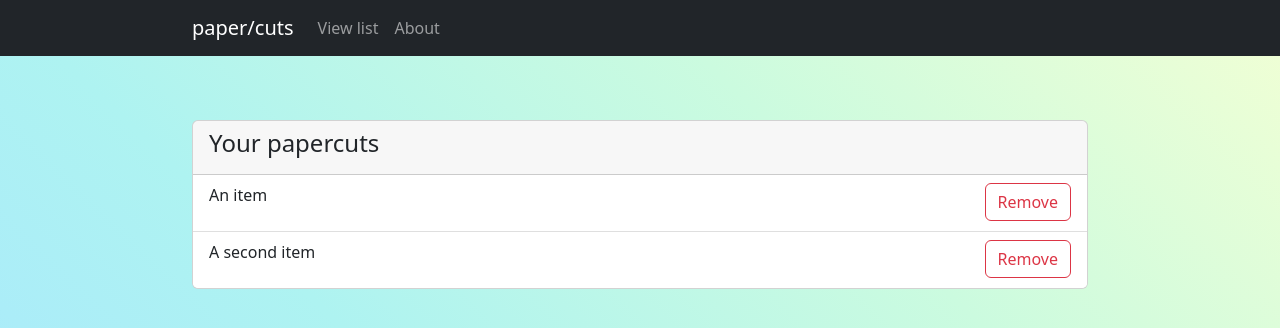
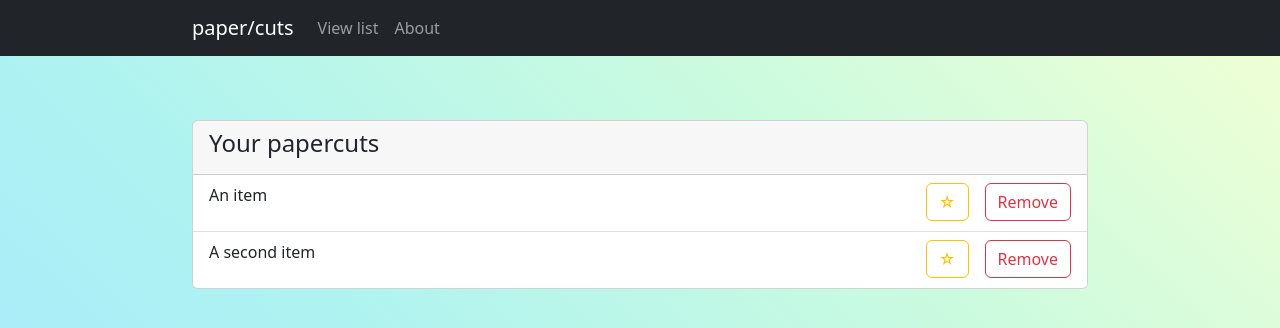
Before and after one commit to colebeezley/papercuts-todo-app, a React (Create React App) app: page / in a window 1280 px wide. Shown: the top 328 px of the page. Built offline with nearby package versions, Linux system fonts and the light colour scheme.

Commit message:
internal changes to favorite tasks, needs FE

```diff
--- a/src/About.js
+++ b/src/About.js
@@ -15,7 +15,6 @@ function About() {
                         <a href="https://github.com/onodeloc/paper-cuts" className="btn btn-primary" rel="noreferrer" target={"_blank"}>Source code</a>
                     </div>
                 </div>
-
 
                 <div className="card" id="about-card">
                     <div className="card-body">
--- a/src/List.js
+++ b/src/List.js
@@ -8,10 +8,12 @@ if (initial_list == null){
             {
                 id: 'a',
                 name: 'An item',
+                star: true
             },
             {
                 id: 'b',
                 name: 'A second item',
+                star: false
             },
             // object format
         ];
@@ -27,8 +29,21 @@ function List() {
         setName(event.target.value);
     }
 
+    function handleFavorite(id){
+        let newList = list.map((item) => {
+            if (item.id !== id){
+                return item
+            } else {
+                item.star = !item.star // we're just changing the enabled status of the star
+                return item
+            }
+        })
+        setList(newList)
+        localStorage.setItem('ourList', JSON.stringify(newList))
+    }
+
     function handleAdd() {
-        const newList = list.concat({ name, id: uuidv4() });
+        const newList = list.concat({ name, id: uuidv4(), star: null });
         setList(newList);
         setName('');
         // set list to new list, update name
@@ -47,6 +62,7 @@ function List() {
         }
     };
 
+
     return (
         <div>
             <div id="content">
@@ -60,6 +76,9 @@ function List() {
                                 <li className="list-group-item" key={item.id}><p className="papercut-item">{item.name}</p>
                                     <button type="button" className="btn btn-outline-danger button-remove" onClick={() => handleRemove(item.id)}>
                                         Remove
+                                    </button>
+                                    <button type="button" className="btn btn-outline-warning button-favorite" onClick={() => handleFavorite(item.id)}>
+                                        ☆
                                     </button>
                                 </li>
                             ))}
--- a/src/index.css
+++ b/src/index.css
@@ -49,6 +49,11 @@ li .button-remove {
   float: right;
 }
 
+li .button-favorite {
+  float: right;
+  margin-right: 1em
+}
+
 .papercut-item {
   display: inline-block;
   text-align: left;
```
